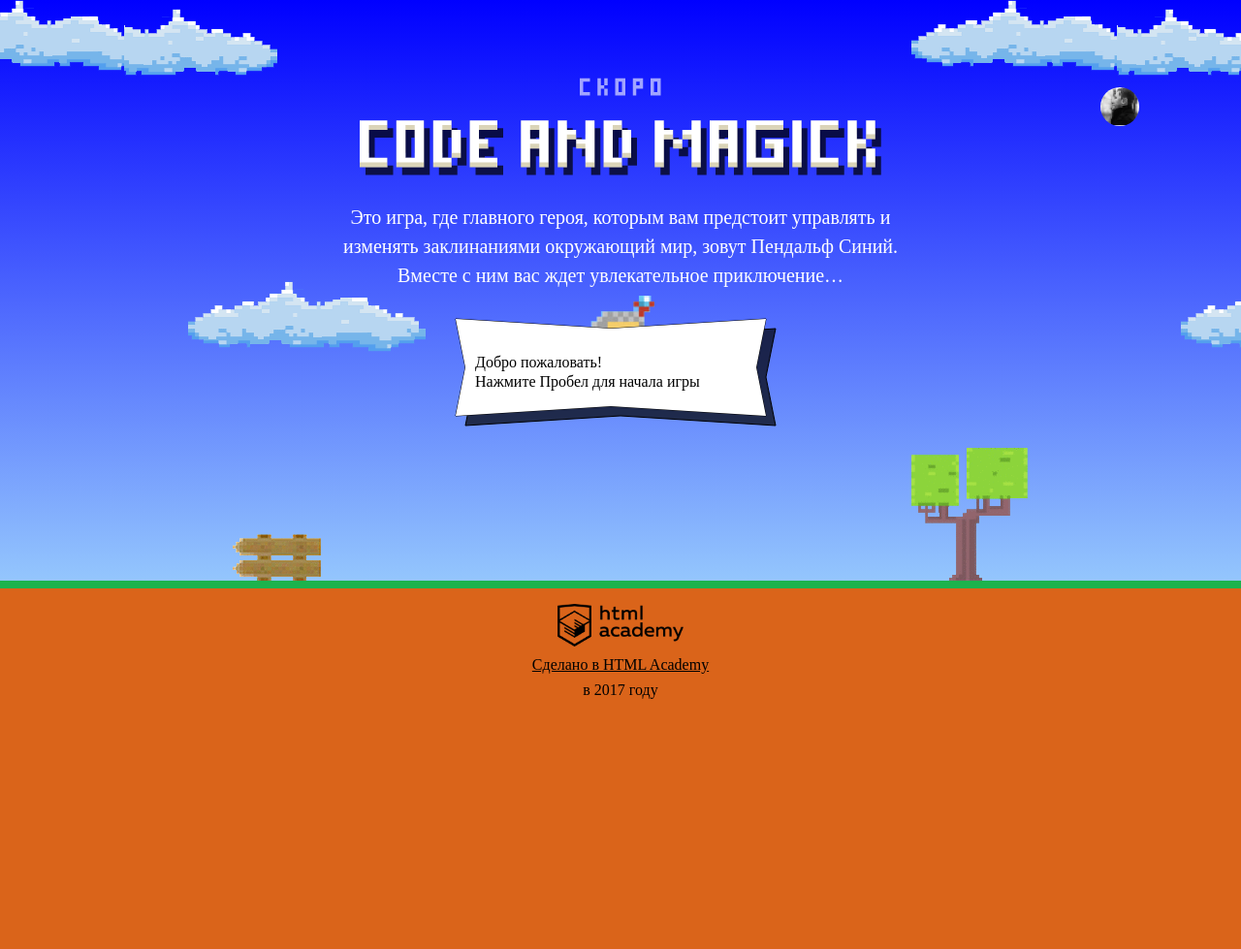
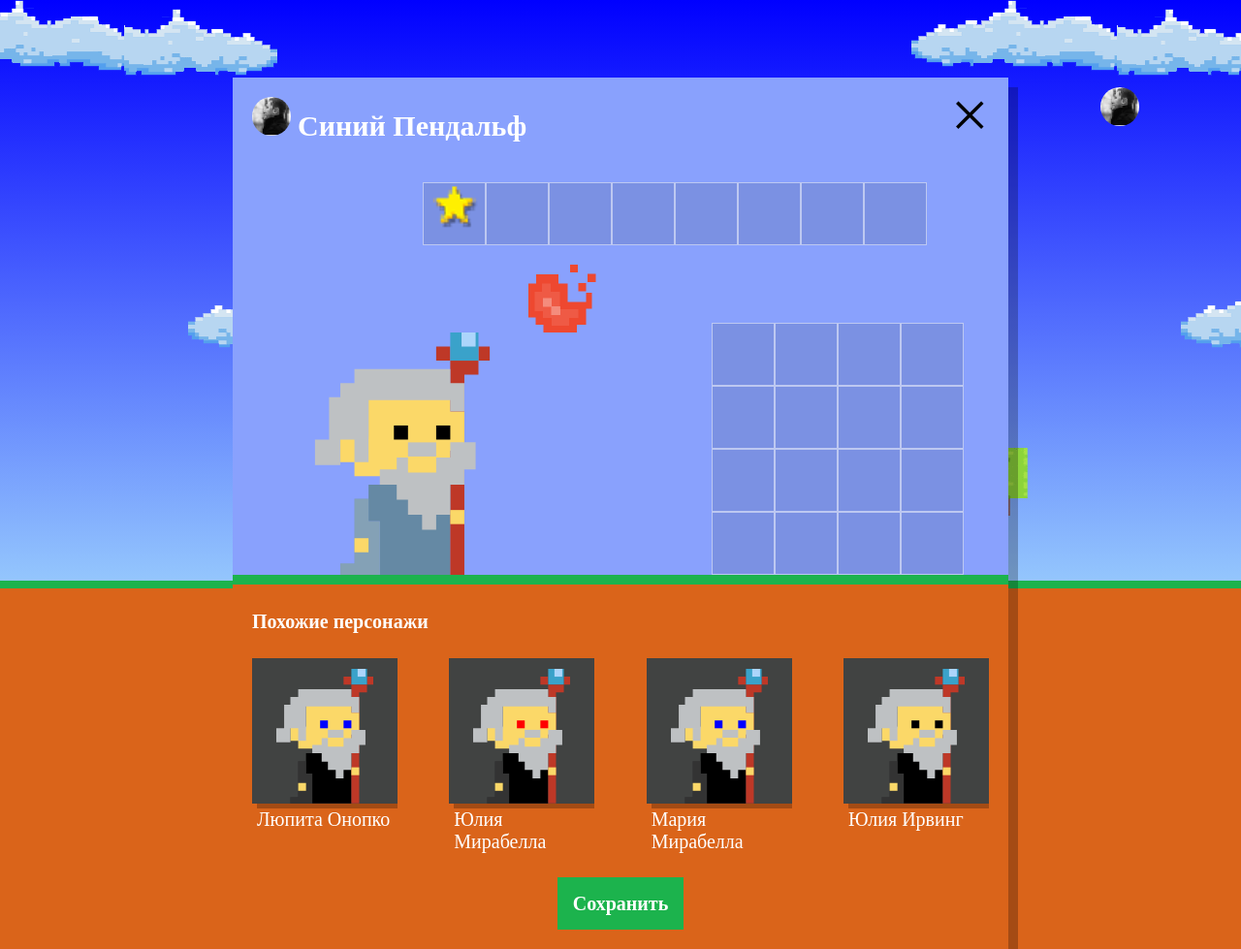
Before and after one commit to German-D/831175-code-and-magick-19, a website: page index.html in a window 1280 px wide. Shown: the whole page at 97% size. Before the commit the page ends 800 px from the top, so only its background shows below. Drawn offline with Linux system fonts and the light colour scheme; a web font is replaced by a local one.

Commit message:
Правки по ревью

```diff
--- a/index.html
+++ b/index.html
@@ -177,7 +177,7 @@
       </svg>
     </div>
     <p class="setup-similar-label">Петр Петров</p>
-    <p class="setup-similar-label">Петр Петров</p>
+<!--    <p class="setup-similar-label">Петр Петров</p>-->
   </div>
 </template>
 <script>
@@ -206,7 +206,7 @@
 </script>
 <script src="js/stat.js"></script>
 <script src="js/game.js"></script>
-<script src="js/setup.js.js"></script>
+<script src="js/setup.js"></script>
 
 </body>
 </html>
--- a/js/setup.js
+++ b/js/setup.js
@@ -1,6 +1,6 @@
 'use strict';
 
-var wizardsTemplate = document.querySelector('#similar-wizard-template');
+var wizardsTemplate = document.querySelector('#similar-wizard-template').content;
 var setupTemplate = document.querySelector('.setup-similar-list');
 var setupBlock = document.querySelector('.setup-similar');
 
@@ -27,7 +27,7 @@
   'Онопко',
   'Топольницкая',
   'Нионго',
-  'Ирвинг',
+  'Ирвинг'
 ];
 
 var coatColors = [
@@ -55,26 +55,26 @@
 }
 
 for (var i = 1; i < 5; i++) {
-  var namePart = names[getRandomIntInclusive(1, 8)];
-  var secondNamePart = secondNames[getRandomIntInclusive(1, 8)];
+  var namePart = names[getRandomIntInclusive(0, 7)];
+  var secondNamePart = secondNames[getRandomIntInclusive(0, 7)];
   WizzardOptions.push({
     name: namePart + ' ' + secondNamePart,
-    coatColor: coatColors[getRandomIntInclusive(1, 6)],
-    eyesColor: eyesColors[getRandomIntInclusive(1, 5)],
+    coatColor: coatColors[getRandomIntInclusive(0, 5)],
+    eyesColor: eyesColors[getRandomIntInclusive(0, 4)]
   });
 }
 
 var renderWizard = function (wizards) {
   var wizardElement = wizardsTemplate.cloneNode(true);
   wizardElement.querySelector('.setup-similar-label').textContent = wizards.name;
-  wizardElement.querySelector('.wizard-coat').fill = wizards.coatColor;
-  wizardElement.querySelector('.wizard-eyes').fill = wizards.eyesColor;
+  wizardElement.querySelector('.wizard-coat').style.fill = wizards.coatColor;
+  wizardElement.querySelector('.wizard-eyes').style.fill = wizards.eyesColor;
 
   return wizardElement;
 };
 
 var fragment = document.createDocumentFragment();
-for (var k = 0; i < WizzardOptions.length; k++) {
+for (var k = 0; k < WizzardOptions.length; k++) {
   fragment.appendChild(renderWizard(WizzardOptions[k]));
 }
 
```
